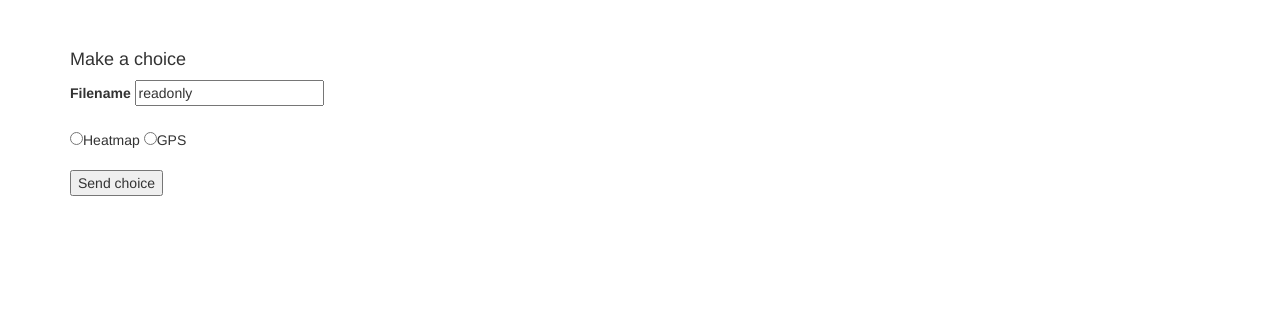
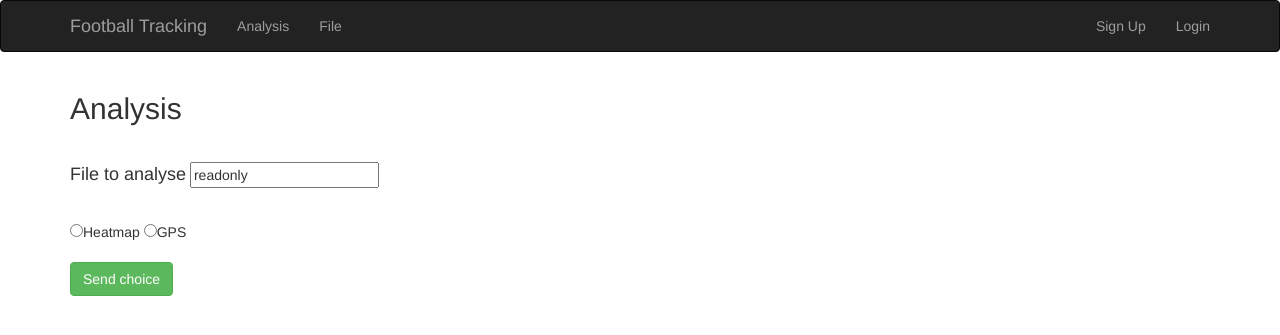
Before and after one commit to delarroqua/fitbit_football_tracking, a Flask app: template fitbit_modules/app/templates/choice.html in a window 1280 px wide. Shown: the top 335 px of the page. Run offline with Flask 2, Linux system fonts and the light colour scheme; the template is opened without the code that fills it, so the values that code supplies are empty; parts of the project's set-up code (start-up, migrations or seed data) failed here and were passed over.

Commit message:
Improve front-end mainly by refactoring

```diff
--- a/fitbit_modules/app/static/css/style.css
+++ b/fitbit_modules/app/static/css/style.css
@@ -1,3 +1,5 @@
+
+
 /* Optional: Makes the sample page fill the window. */
 html, body {
   width: 100%;
@@ -57,3 +59,16 @@
     font-family: sans-serif;
     line-height: 30px;
 }
+
+
+
+.image {
+    float:left;
+    padding-left: 20px;
+    text-align: center;
+}
+
+#heatmap-image, #gps-image {
+    width:540px;
+    height:400px;
+}
--- a/fitbit_modules/app/templates/choice.html
+++ b/fitbit_modules/app/templates/choice.html
@@ -1,26 +1,28 @@
 <!DOCTYPE html>
 <html lang="fr">
 
-    <head>
-        <title>Fitbit Football Tracking</title>
-        <link href="static/lib/bootstrap.min.css" rel="stylesheet">
-    </head>
+    {% include 'head.html' %}
 
     <body>
+
+        {% include 'navbar.html' %}
+
         <div class="container">
 
+            {% include 'display_user.html' %}
+            <h2>Analysis</h2><br>
+
             <form action="/build" method="post" id="choice-form">
-                <br><br><h4>Make a choice</h4>
 
-                <label for="filename">Filename</label>
+                <label for="filename"><h4>File to analyse</h4></label>
                 <input type="text" name="filename" id="filename" value={{filename}} readonly><br><br>
 
                 <input type="radio" name="choice" value="heatmap">Heatmap
                 <input type="radio" name="choice" value="gps">GPS<br><br>
-                <input type="submit" value="Send choice">
+                <input type="submit" value="Send choice" class="btn btn-success">
             </form>
+        </div>
 
-        </div>
     </body>
 
 </html>
--- /dev/null
+++ b/fitbit_modules/app/templates/display_user.html
@@ -0,0 +1,3 @@
+{% if current_user.is_authenticated %}
+    Logged as {{ current_user.id }}
+{% endif %}
--- /dev/null
+++ b/fitbit_modules/app/templates/head.html
@@ -0,0 +1,6 @@
+<head>
+    <meta charset="utf-8">
+    <title>Fitbit Football Tracking</title>
+    <link href="static/css/style.css" rel="stylesheet">
+    <link href="static/lib/bootstrap.min.css" rel="stylesheet">
+</head>
--- a/fitbit_modules/app/templates/login.html
+++ b/fitbit_modules/app/templates/login.html
@@ -3,9 +3,12 @@
 <head>
     <meta charset="UTF-8">
     <title>Login</title>
+    <link href="static/lib/bootstrap.min.css" rel="stylesheet">
 </head>
 
 <body>
+
+{% include 'navbar.html' %}
 
    <form action='login' method='POST'>
     <input type='text' name='email' id='email' placeholder='email'>
--- /dev/null
+++ b/fitbit_modules/app/templates/navbar.html
@@ -0,0 +1,15 @@
+<nav class="navbar navbar-inverse">
+  <div class="container">
+    <div class="navbar-header">
+      <a class="navbar-brand" href="/">Football Tracking</a>
+    </div>
+    <ul class="nav navbar-nav">
+      <li><a href="/choice">Analysis</a></li>
+      <li><a href="/select-file">File</a></li>
+    </ul>
+    <ul class="nav navbar-nav navbar-right">
+      <li><a href="/sign_up">Sign Up</a></li>
+      <li><a href="/login">Login</a></li>
+    </ul>
+  </div>
+</nav>
--- a/fitbit_modules/utils/login.py
+++ b/fitbit_modules/utils/login.py
@@ -9,7 +9,7 @@
 
 
 # PSQL connection
-config_db = load_json("config/config_db.json")
+config_db = load_json("config/config_db_local.json")
 connection = PostgresConnection(config_db)
 
 # Flask-login
```
Also changed, not shown: fitbit_modules/app/templates/gps.html (+5 -9 lines), fitbit_modules/app/templates/heatmap.html (+5 -9 lines), fitbit_modules/app/templates/index.html (added, +26 -0 lines), fitbit_modules/app/templates/select_file.html (+6 -12 lines), fitbit_modules/app/views.py (+8 -4 lines).
